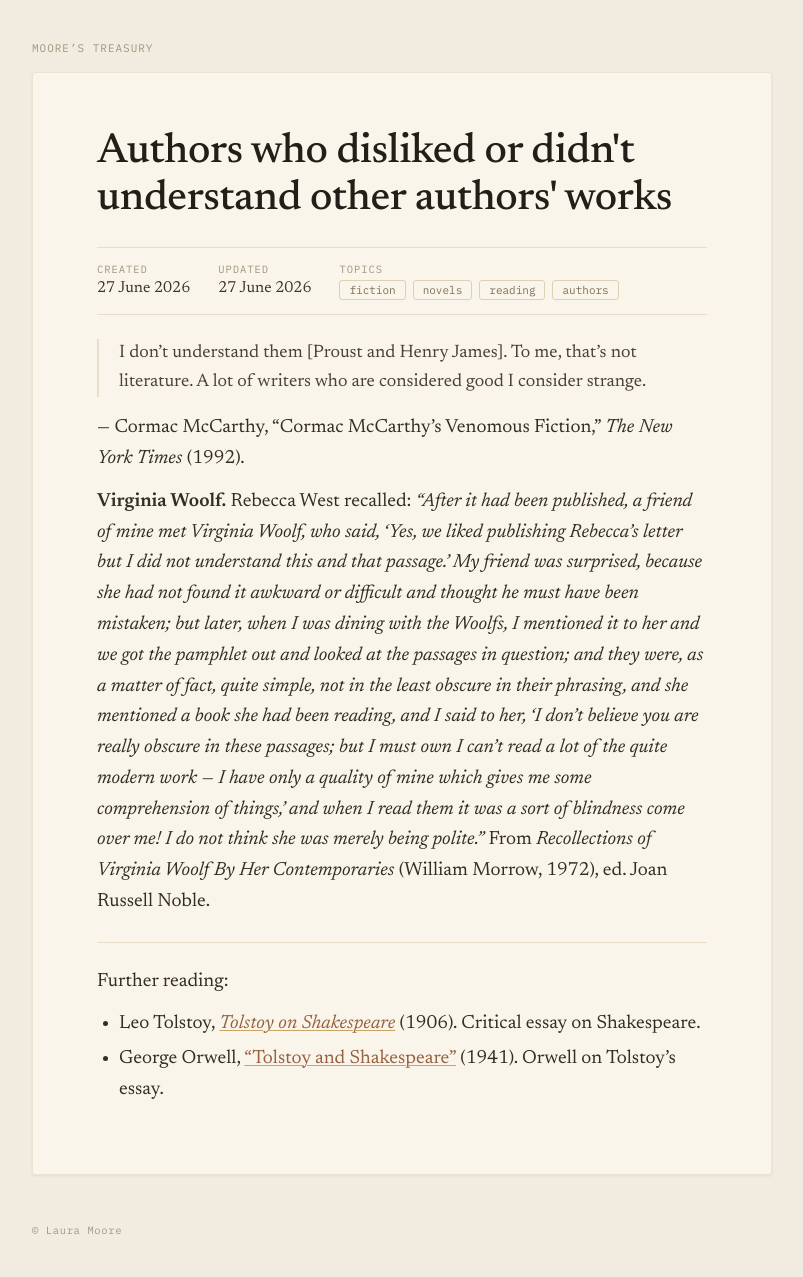
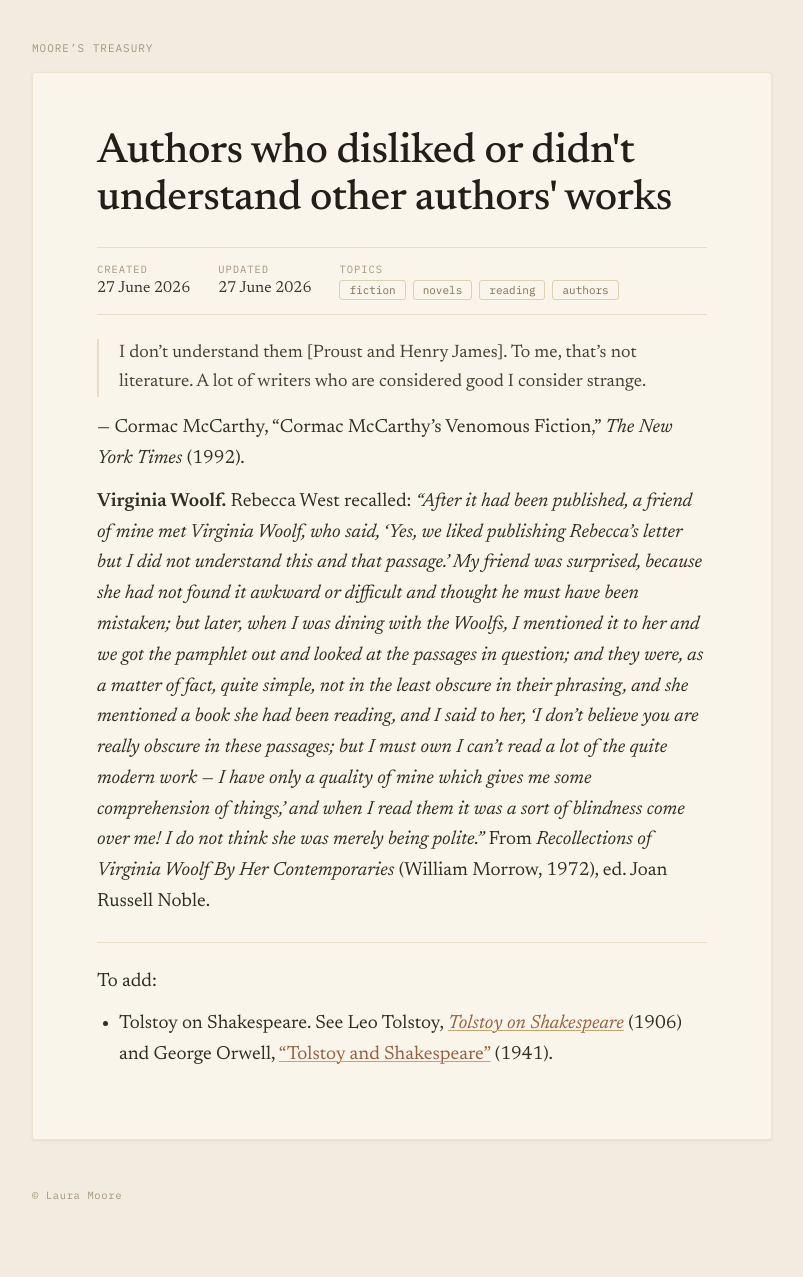
Before and after one commit to lauramoorewrites-del/treasury, a Jekyll site: the page built from _pages/novelists-on-works-they-dislike.md, in a window 1280 px wide. Shown: the whole page, without its empty margins (238-1041 px from the left). Built offline with Jekyll 4.4.1, drawn with Linux system fonts in a browser that asks for light colours; after the commit the page ends 1242 px from its top, so only the background shows below that.

Commit message:
Convert Tolstoy/Shakespeare further reading to a stub
Co-Authored-By: Claude Opus 4.6 (1M context) <noreply@anthropic.com>

```diff
--- a/_pages/novelists-on-works-they-dislike.md
+++ b/_pages/novelists-on-works-they-dislike.md
@@ -14,7 +14,6 @@ topics: [fiction, novels, reading, authors]
 
 ---
 
-Further reading:
+To add:
 
-- Leo Tolstoy, [*Tolstoy on Shakespeare*](https://www.gutenberg.org/files/27726/27726-h/27726-h.htm) (1906). Critical essay on Shakespeare.
-- George Orwell, ["Tolstoy and Shakespeare"](https://www.marxists.org/archive/tolstoy/about/1941/tolstoy-and-shakespeare.html) (1941). Orwell on Tolstoy's essay.
+- Tolstoy on Shakespeare. See Leo Tolstoy, [*Tolstoy on Shakespeare*](https://www.gutenberg.org/files/27726/27726-h/27726-h.htm) (1906) and George Orwell, ["Tolstoy and Shakespeare"](https://www.marxists.org/archive/tolstoy/about/1941/tolstoy-and-shakespeare.html) (1941).
```
